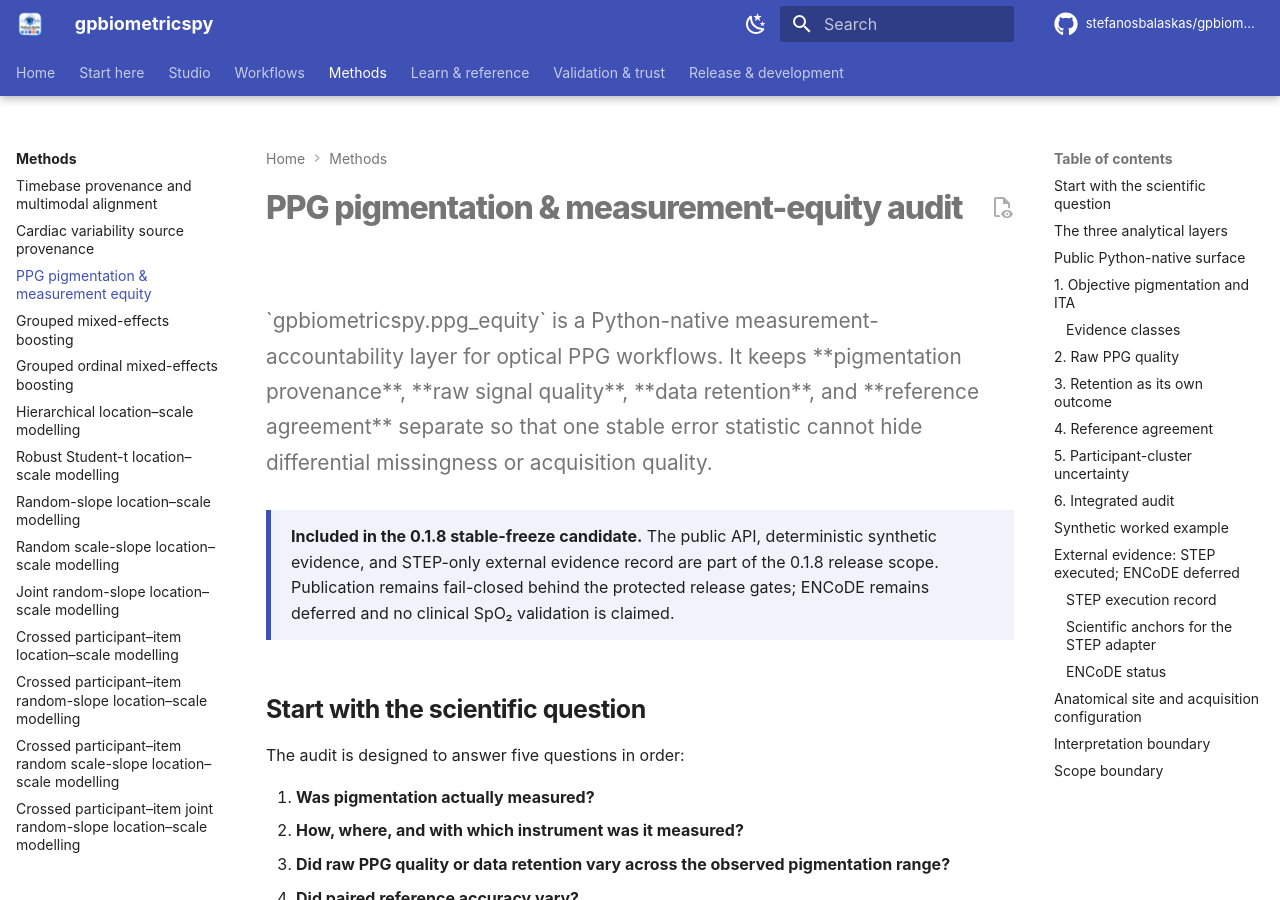
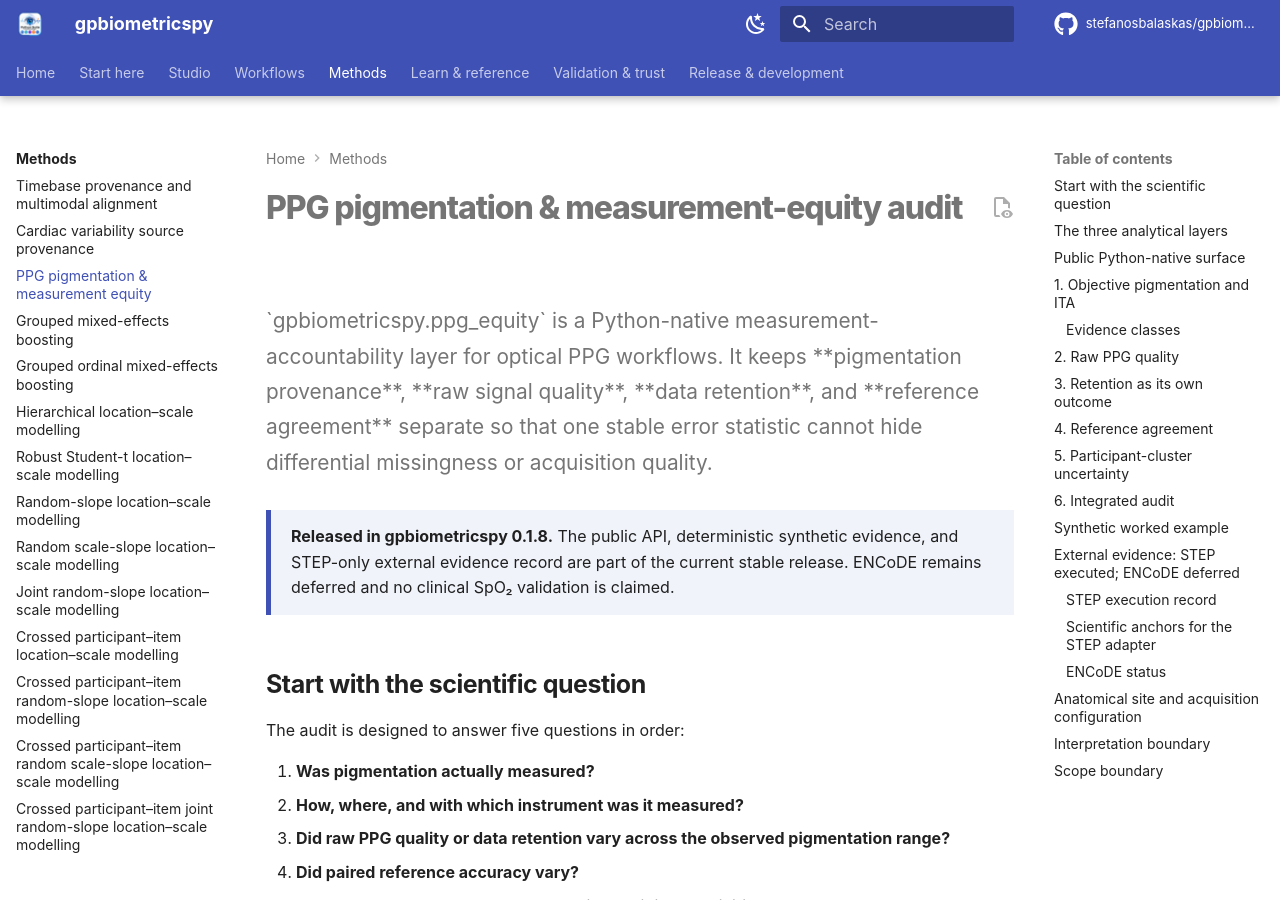
Before and after one commit to stefanosbalaskas/gpbiometricspy, an MkDocs documentation site: the page built from docs/methods/ppg-pigmentation-equity.md, in a window 1280 px wide and 900 px high. Built offline with MkDocs 1.6.1 and Material for MkDocs 9.7.7, drawn with Linux system fonts in a browser that asks for light colours; plug-ins that fetch from the network failed and are left out; comment, search, counter and statistics services are not loaded.

Commit message:
docs: mark PPG equity method as released in 0.1.8

```diff
--- a/docs/methods/ppg-pigmentation-equity.md
+++ b/docs/methods/ppg-pigmentation-equity.md
@@ -10,7 +10,7 @@
 </div>
 
 <div class="gp-version-note">
-<strong>Included in the 0.1.8 stable-freeze candidate.</strong> The public API, deterministic synthetic evidence, and STEP-only external evidence record are part of the 0.1.8 release scope. Publication remains fail-closed behind the protected release gates; ENCoDE remains deferred and no clinical SpO₂ validation is claimed.
+<strong>Released in gpbiometricspy 0.1.8.</strong> The public API, deterministic synthetic evidence, and STEP-only external evidence record are part of the current stable release. ENCoDE remains deferred and no clinical SpO₂ validation is claimed.
 </div>
 
 ## Start with the scientific question
```
